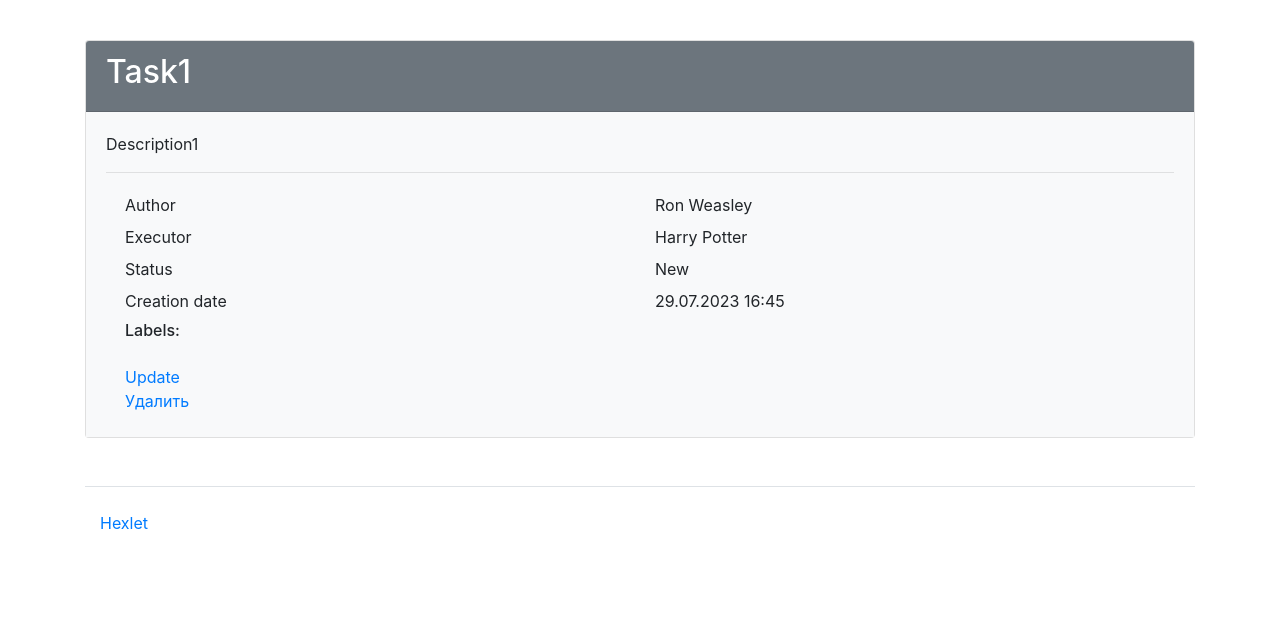
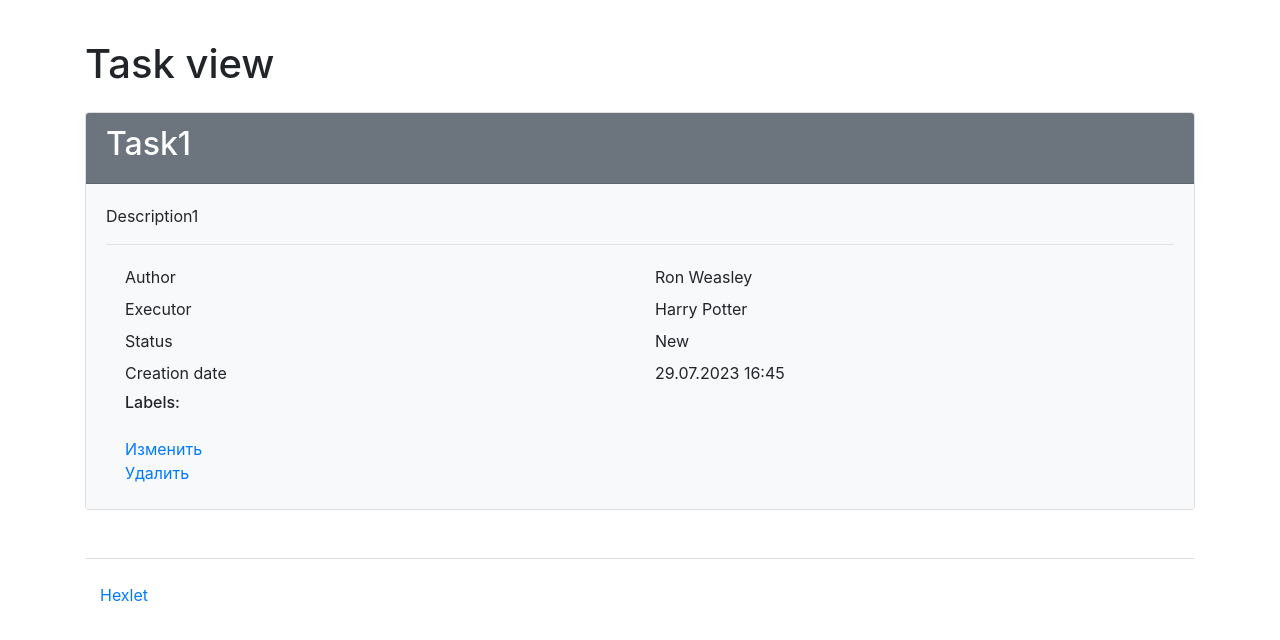
Before and after one commit to tatapestova/python-project-52, a Django app: page /tasks/1/ in a window 1280 px wide. Shown: the part 56-696 px from the top of the page. Run offline with Django 4.2, Linux system fonts and the light colour scheme; a user stored in the database is signed in; data comes from the database, SQL or seed files in the repository; some libraries are stand-ins or nearby versions.

Commit message:
check templates

```diff
--- a/task_manager/templates/tasks/task_detail.html
+++ b/task_manager/templates/tasks/task_detail.html
@@ -2,8 +2,7 @@
 {% load bootstrap4 %}
 {% block content %}
 {% load i18n %}
-    <h1 class="my-4">{{ title }}</h1>
-
+    <h1 class="my-4">{% trans "Task view" %}</h1>
     <div class="card">
         <div class="card-header bg-secondary text-white">
             <h2>{{ tasks.name }}</h2>
@@ -49,7 +48,7 @@
 
                 <div class="row p-1">
                     <div class="col">
-                        <a href="{% url 'task_update' tasks.id %}">{% trans 'Update' %}</a>
+                        <a href="{% url 'task_update' tasks.id %}">Изменить</a>
                         <br>
                         <a href="{% url 'task_delete' tasks.id %}">{% trans 'Delete' %}</a>
                     </div>
```
Also changed, not shown: locale/ru/LC_MESSAGES/django.po, 3 other files.
